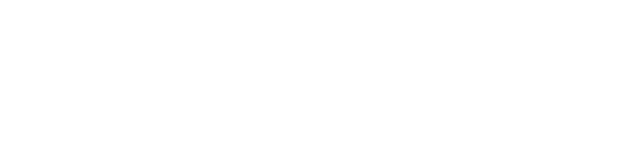
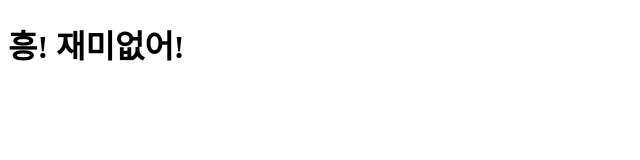
Before and after one commit to thebluerat/20190620, a plain HTML site: page index.html in a window 1280 px wide. Shown: the whole page, without its empty margins (0-640 px from the left). Drawn offline with Linux system fonts and the light colour scheme.

Commit message:
글 연습

```diff
--- a/index.html
+++ b/index.html
@@ -7,6 +7,7 @@
   <title>Document</title>
 </head>
 <body>
+  <h1 class="title">흥! 재미없어!</h1>
 
 </body>
 </html>
```
